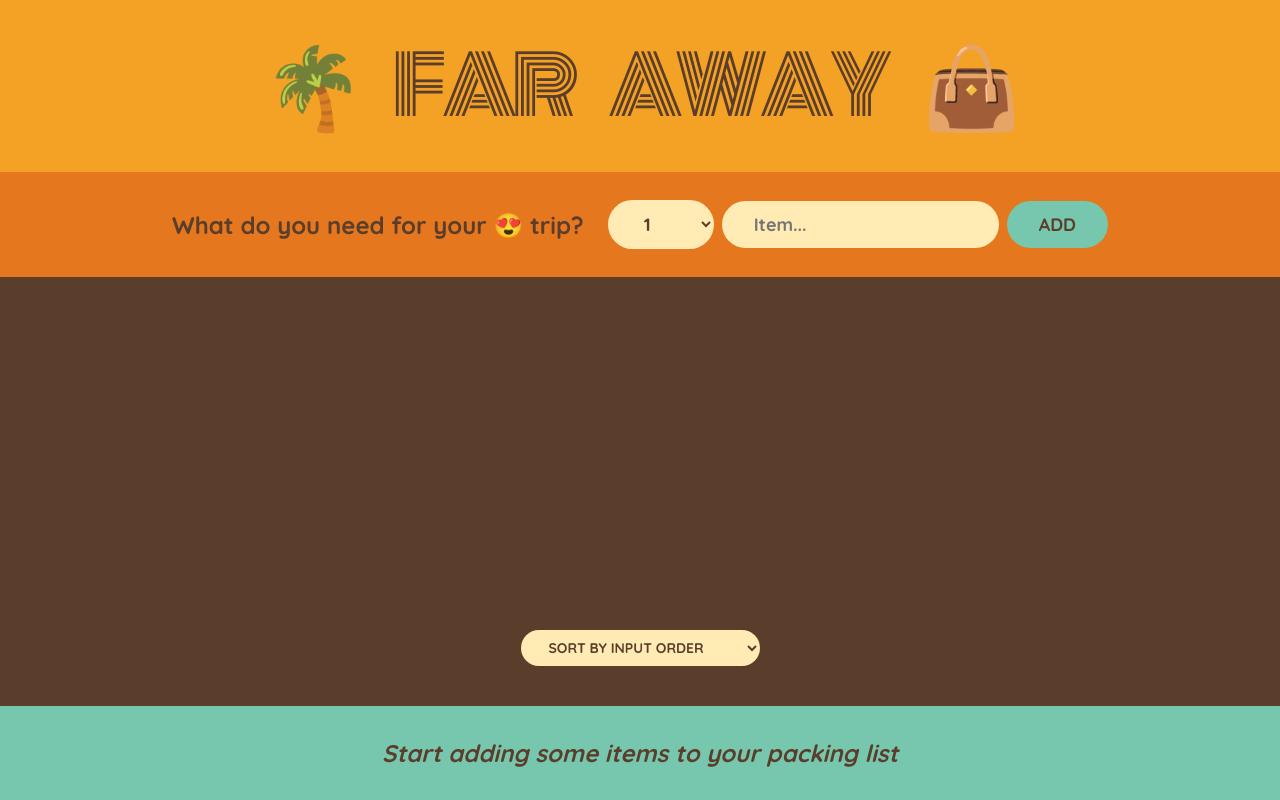
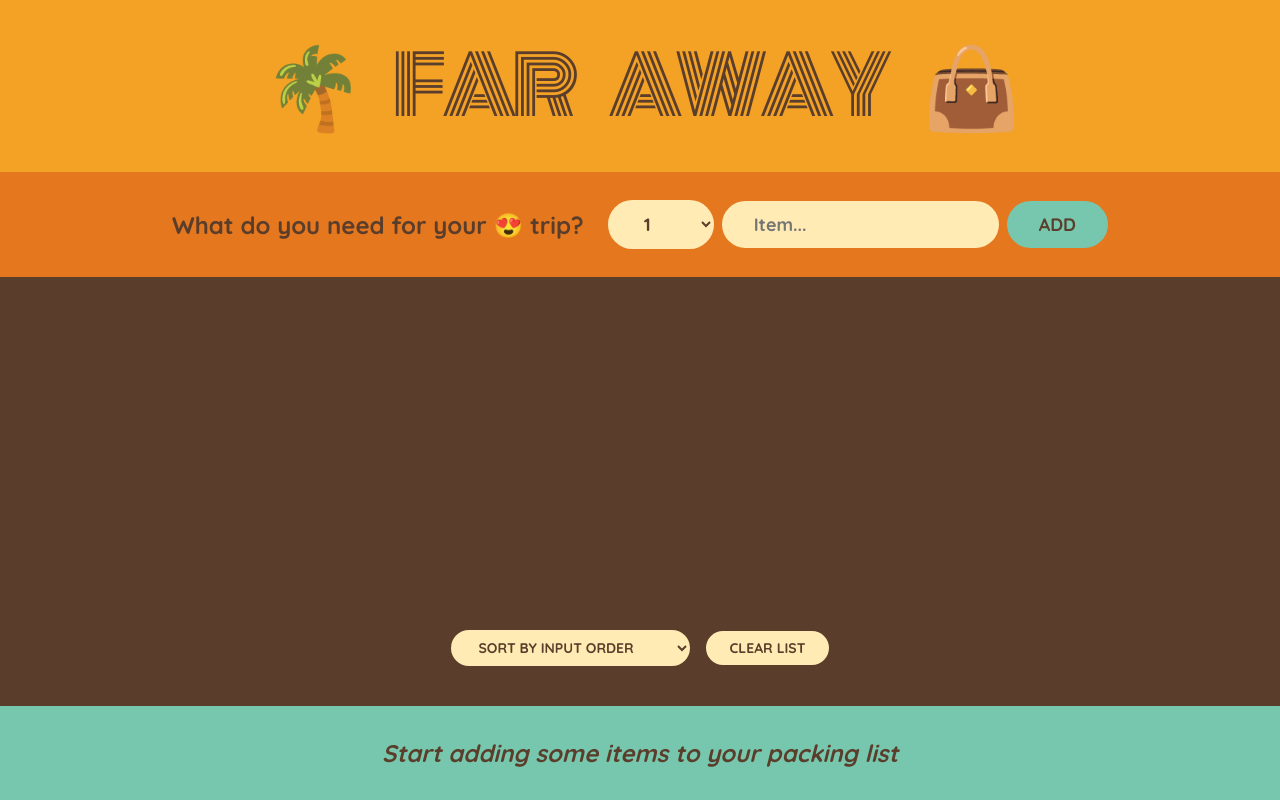
Before and after one commit to Majd-Alhourani98/travel-list, a React (Create React App) app: page / in a window 1280 px wide. Built offline with nearby package versions, Linux system fonts and the light colour scheme.

Commit message:
feat: add clear list functionality

```diff
--- a/src/App.js
+++ b/src/App.js
@@ -35,6 +35,11 @@
     );
   }
 
+  function handleClearList() {
+    const confirmed = window.confirm("Are you sure you want to delete items?");
+    if (items && confirmed) setItems([]);
+  }
+
   return (
     <div className="app">
       {/* 🏝️ App Header */}
@@ -48,6 +53,7 @@
         items={items}
         onDeleteItem={handleDeleteItem}
         onToggleItem={handleToggleItem}
+        onClearList={handleClearList}
       />
 
       {/* 📊 Statistics / Summary Footer */}
@@ -119,7 +125,7 @@
 // Displays the list of packing items.
 // Currently renders a static array `initialItems`.
 // Each item is passed down to the <Item /> component.
-function PackingList({ items, onDeleteItem, onToggleItem }) {
+function PackingList({ items, onDeleteItem, onToggleItem, onClearList }) {
   const [sortBy, setSortBy] = useState("input");
   let sortedItems;
 
@@ -153,6 +159,8 @@
           <option value="description">Sort by description</option>
           <option value="packed">Sort by packed status</option>
         </select>
+
+        <button onClick={onClearList}>Clear List</button>
       </div>
     </div>
   );
```
